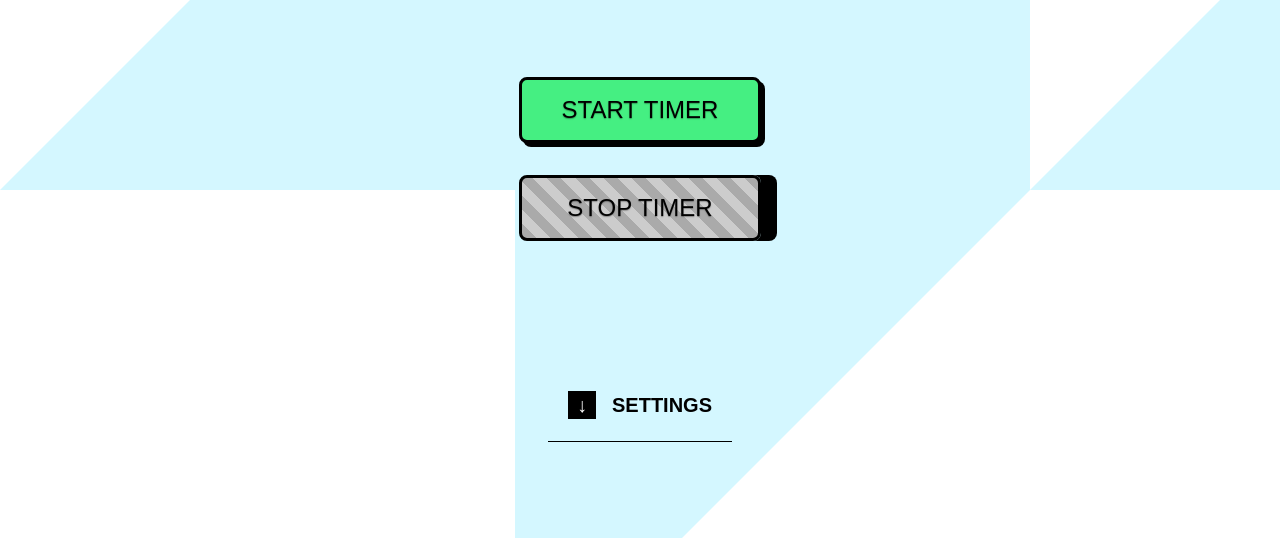
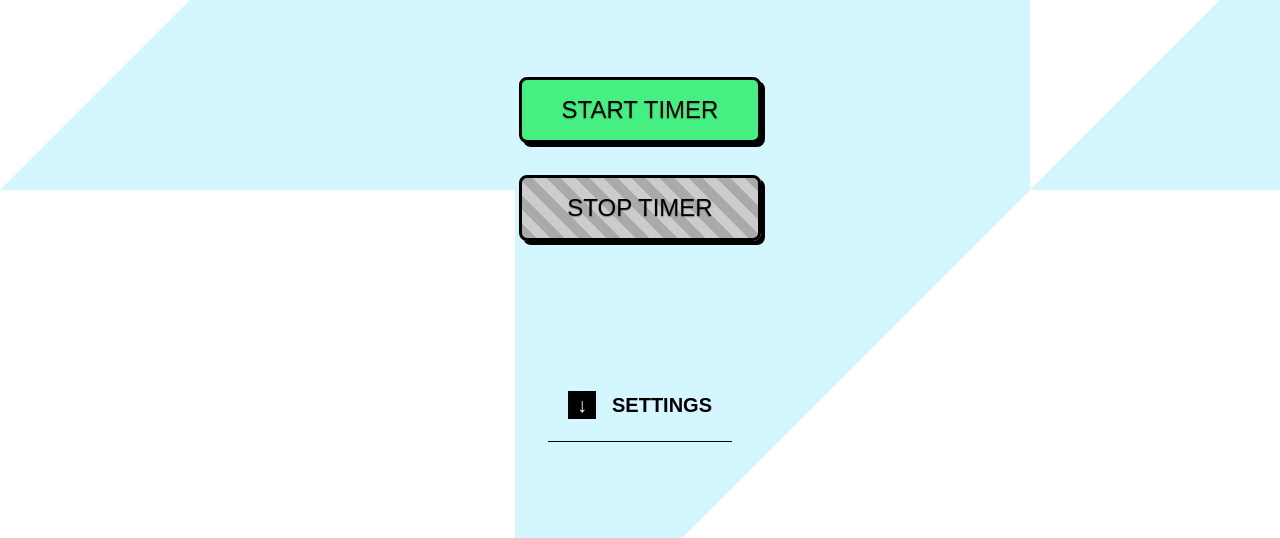
Before and after one commit to carlos-ds/rxjs-pomodoro, a website built with Parcel: page index.html in a window 1280 px wide. In both pictures the pointer is over the button "STOP TIMER". Shown: the part 325-863 px from the top of the page. Built offline with nearby package versions, Linux system fonts and the light colour scheme.

Commit message:
Change disabled btn hover style

```diff
--- a/css/style.css
+++ b/css/style.css
@@ -256,7 +256,7 @@ input[type='number']::-webkit-outer-spin-button {
 }
 
 .btn[disabled]:hover {
-  box-shadow: 1rem 0;
+  box-shadow: 0.25rem 0.25rem;
 }
 
 .btn--action-start {
```
